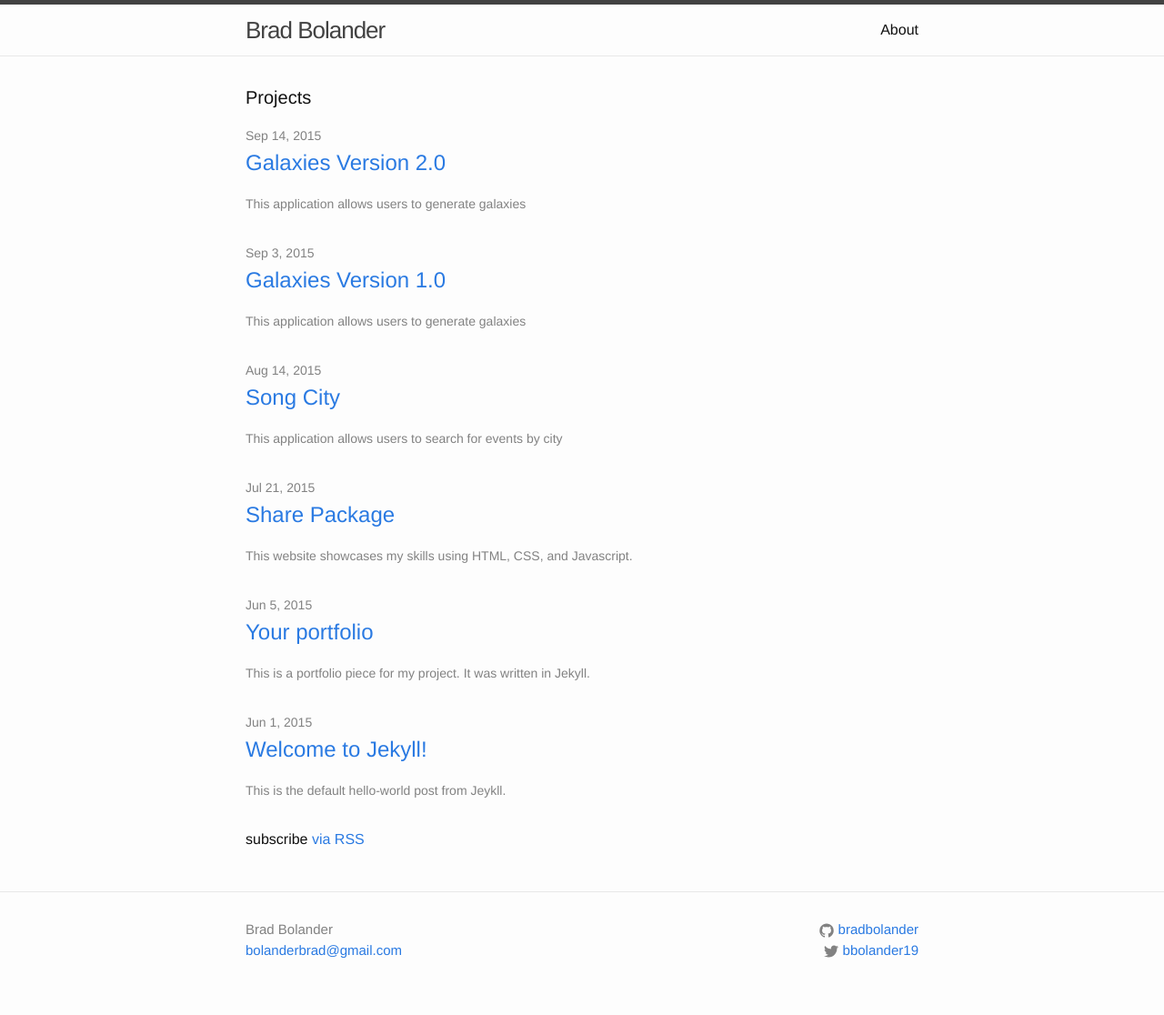
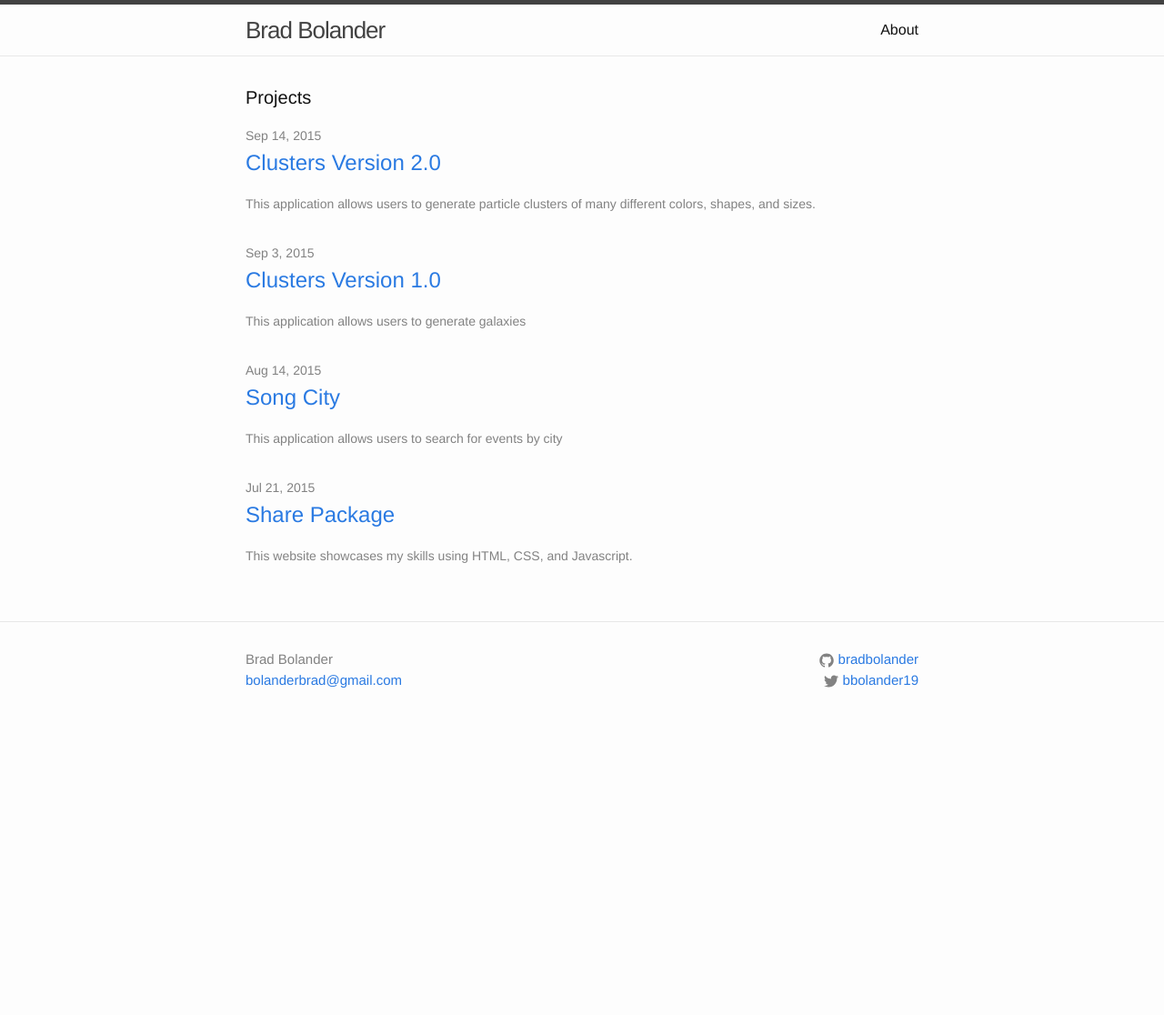
Before and after one commit to BradBolander/Portfolio, a Jekyll site: the page built from index.html, in a window 1280 px wide. Shown: the whole page at 91% size. Built offline with Jekyll 4.4.1, drawn with Linux system fonts in a browser that asks for light colours; after the commit the page ends 900 px from its top, so only the background shows below that.

Commit message:
pls work

```diff
--- a/_posts/2015-06-01-portfolio.markdown
+++ /dev/null
@@ -1,11 +0,0 @@
----
-layout: post
-title:  "Your portfolio"
-description: This is a portfolio piece for my project. It was written in Jekyll.
-date:   2015-06-05 10:34:07
-categories: portfolio update
----
-
-## Welcome to your portfolio!
-
-Add some *content* and **awesomeness** using `markdown`!
--- a/_posts/2015-06-05-welcome-to-jekyll.markdown
+++ /dev/null
@@ -1,26 +0,0 @@
----
-layout: post
-title:  "Welcome to Jekyll!"
-description: This is the default hello-world post from Jeykll.
-date:   2015-06-01 10:34:07
-categories: jekyll update
----
-You’ll find this post in your `_posts` directory. Go ahead and edit it and re-build the site to see your changes. You can rebuild the site in many different ways, but the most common way is to run `jekyll serve`, which launches a web server and auto-regenerates your site when a file is updated.
-
-To add new posts, simply add a file in the `_posts` directory that follows the convention `YYYY-MM-DD-name-of-post.ext` and includes the necessary front matter. Take a look at the source for this post to get an idea about how it works.
-
-Jekyll also offers powerful support for code snippets:
-
-{% highlight ruby %}
-def print_hi(name)
-  puts "Hi, #{name}"
-end
-print_hi('Tom')
-#=> prints 'Hi, Tom' to STDOUT.
-{% endhighlight %}
-
-Check out the [Jekyll docs][jekyll] for more info on how to get the most out of Jekyll. File all bugs/feature requests at [Jekyll’s GitHub repo][jekyll-gh]. If you have questions, you can ask them on [Jekyll’s dedicated Help repository][jekyll-help].
-
-[jekyll]:      http://jekyllrb.com
-[jekyll-gh]:   https://github.com/jekyll/jekyll
-[jekyll-help]: https://github.com/jekyll/jekyll-help
--- a/_posts/2015-07-21-project-1.markdown
+++ b/_posts/2015-07-21-project-1.markdown
@@ -7,4 +7,4 @@ categories: project portfolio share package javascript html css
 ---
 
 
-![https://encrypted-tbn1.gstatic.com/images?q=tbn:ANd9GcSalLWEkEWpucM8iD8it2P6J_hVImN3gBUM4oJBveCXPEAfjALH](https://encrypted-tbn1.gstatic.com/images?q=tbn:ANd9GcSalLWEkEWpucM8iD8it2P6J_hVImN3gBUM4oJBveCXPEAfjALH)
+![http://i.imgur.com/FZBL4EG.png](http://i.imgur.com/FZBL4EG.png)
--- a/_posts/2015-08-14-project-2.markdown
+++ b/_posts/2015-08-14-project-2.markdown
@@ -7,4 +7,4 @@ categories: project portfolio song city javascript ajax api
 ---
 
 
-![https://encrypted-tbn1.gstatic.com/images?q=tbn:ANd9GcSalLWEkEWpucM8iD8it2P6J_hVImN3gBUM4oJBveCXPEAfjALH](https://encrypted-tbn1.gstatic.com/images?q=tbn:ANd9GcSalLWEkEWpucM8iD8it2P6J_hVImN3gBUM4oJBveCXPEAfjALH)
+![http://i.imgur.com/WnXkar3.png](http://i.imgur.com/WnXkar3.png)
--- a/_posts/2015-09-03-project-3.markdown
+++ b/_posts/2015-09-03-project-3.markdown
@@ -1,10 +1,10 @@
 ---
 layout: post
-title:  "Galaxies Version 1.0"
+title:  "Clusters Version 1.0"
 description: This application allows users to generate galaxies
 date:   2015-09-03 10:34:07
 categories: project portfolio galaxy galaxies javascript three.js
 ---
 
 
-![https://encrypted-tbn1.gstatic.com/images?q=tbn:ANd9GcSalLWEkEWpucM8iD8it2P6J_hVImN3gBUM4oJBveCXPEAfjALH](https://encrypted-tbn1.gstatic.com/images?q=tbn:ANd9GcSalLWEkEWpucM8iD8it2P6J_hVImN3gBUM4oJBveCXPEAfjALH)
+![http://i.imgur.com/9F27e7t.png](http://i.imgur.com/9F27e7t.png)
--- a/_posts/2015-09-15-project-4.markdown
+++ b/_posts/2015-09-15-project-4.markdown
@@ -1,10 +1,10 @@
 ---
 layout: post
-title:  "Galaxies Version 2.0"
-description: This application allows users to generate galaxies
+title:  "Clusters Version 2.0"
+description: This application allows users to generate particle clusters of many different colors, shapes, and sizes.
 date:   2015-09-14 10:34:07
 categories: project portfolio galaxy galaxies javascript three.js
 ---
 
 
-![https://encrypted-tbn1.gstatic.com/images?q=tbn:ANd9GcSalLWEkEWpucM8iD8it2P6J_hVImN3gBUM4oJBveCXPEAfjALH](https://encrypted-tbn1.gstatic.com/images?q=tbn:ANd9GcSalLWEkEWpucM8iD8it2P6J_hVImN3gBUM4oJBveCXPEAfjALH)
+![http://i.imgur.com/mZDdRyb.png](http://i.imgur.com/mZDdRyb.png)
--- a/about.md
+++ b/about.md
@@ -4,8 +4,11 @@ title: About
 permalink: /about/
 ---
 
-This is the base Jekyll theme. You can find out more info about customizing your Jekyll theme, as well as basic Jekyll usage documentation at [jekyllrb.com](http://jekyllrb.com/)
+![http://i.imgur.com/sPgpu64.jpg](http://i.imgur.com/sPgpu64.jpg)
 
-You can find the source code for the Jekyll new theme at: [github.com/jglovier/jekyll-new](https://github.com/jglovier/jekyll-new)
+Hi, I'm Brad and I love making digital experiences! Front end web development is my passion. In the time I'm not coding, I enjoy playing soccer, skiing, reading, and gaming! Some of my favorite technologies to use are:
 
-You can find the source code for Jekyll at [github.com/jekyll/jekyll](https://github.com/jekyll/jekyll)
+- Javascript
+- Mean Stack
+- Three.js
+- Sinatra
--- a/index.html
+++ b/index.html
@@ -20,6 +20,5 @@ layout: default
     {% endfor %}
   </ul>
 
-  <p class="rss-subscribe">subscribe <a href="{{ "/feed.xml" | prepend: site.baseurl }}">via RSS</a></p>
 
 </div>
```
Also changed, not shown: 9 other files.
